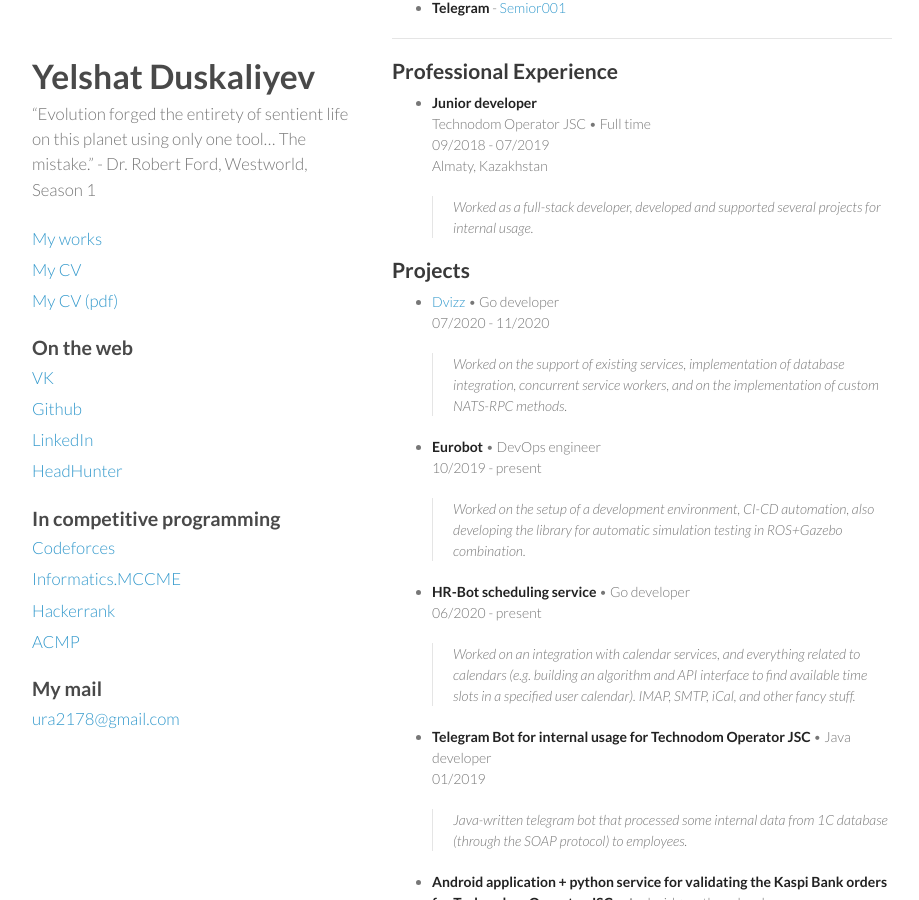
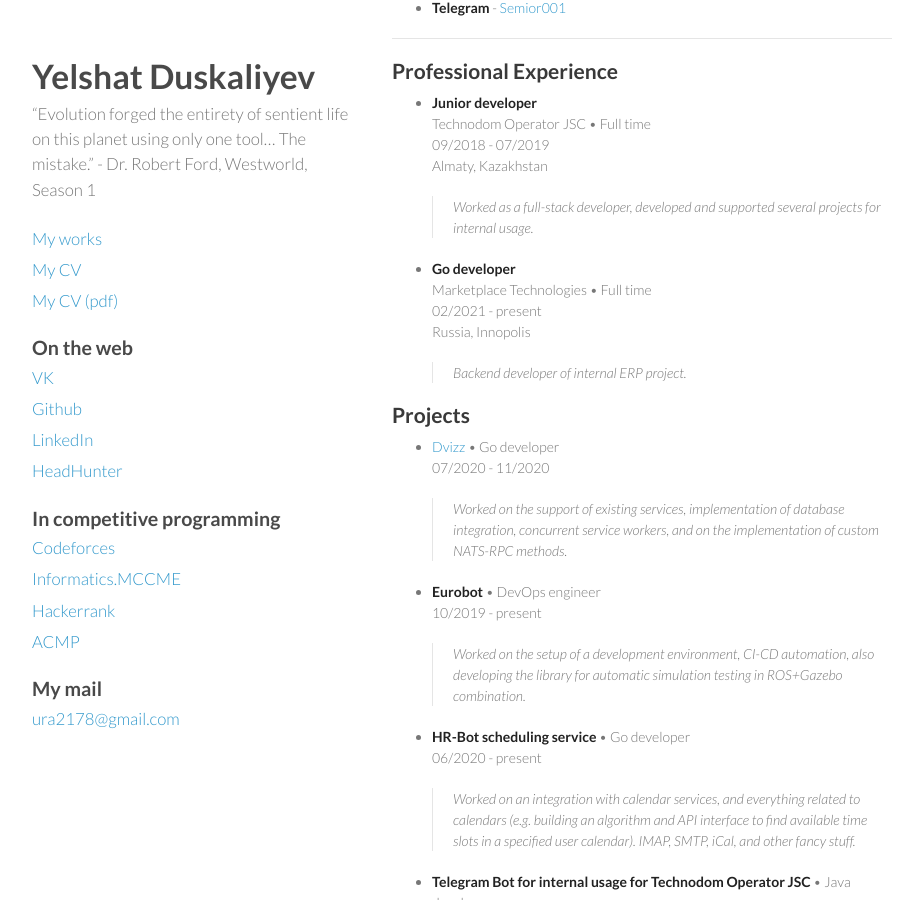
Before and after one commit to Semior001/semior001.github.io, a Jekyll site: the page built from cv.md, in a window 1280 px wide and 900 px high, scrolled down 583 px. Shown: the whole window, without its empty margins (178-1097 px from the left). Built offline with Jekyll 4.4.1, drawn with Linux system fonts in a browser that asks for light colours; our own code applies the rules of GitHub Pages for plain Markdown files; a script that is not in the unit is left out.

```diff
--- a/cv.md
+++ b/cv.md
@@ -2,7 +2,7 @@
 
 ---
 
-![avatar](https://semior001.github.com/img/me_2.png)
+![avatar](https://semior001.github.io/img/me_2.png)
 
 ---
 
@@ -24,6 +24,13 @@
     Almaty, Kazakhstan
 
     > Worked as a full-stack developer, developed and supported several projects for internal usage.
+
+- **Go developer** <br>
+	Marketplace Technologies • Full time <br>
+    02/2021 - present <br>
+    Russia, Innopolis
+
+    > Backend developer of internal ERP project.
 
 ## Projects
 - **[Dvizz](http://dvizz.io/)** • Go developer <br>
--- a/english_signature.html
+++ b/english_signature.html
@@ -29,7 +29,7 @@
             </tr>
             <tr>
                 <td style="padding-left: 15px" colspan="2">
-                    First-year student, Group BS19-04 <br><br>
+                    Third-year student, Group BS19-04 <br><br>
                 </td>
             </tr>
             <tr>
```
Also changed, not shown: gencv/readme.md (+1 -1 lines), 2 other files.
